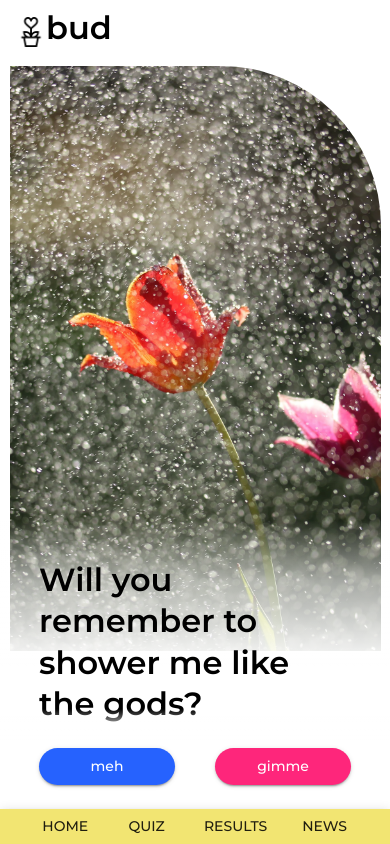
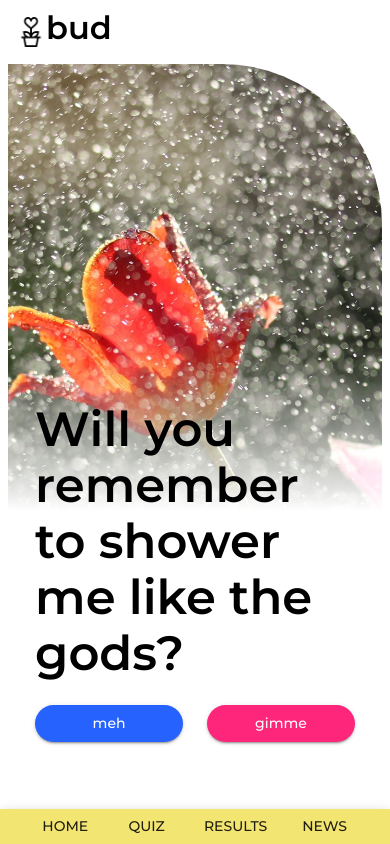
Before and after one commit to alicewestcreate/bud, a React (Create React App) app: page /quiz in a window 390 px wide. Built offline with nearby package versions, Linux system fonts and the light colour scheme.

Commit message:
refactoring quiz layout for responsive designs

```diff
--- /dev/null
+++ b/src/components/PageContainer.js
@@ -0,0 +1,34 @@
+import React from "react";
+import { useMediaQuery } from "@mui/material";
+import { Box } from "@mui/system";
+
+const PageContainer = (props) => {
+    const isPortrait = useMediaQuery("(orientation: portrait)");
+    const isLandscape = useMediaQuery("(orientation: landscape)");
+
+    const styles = {
+      display: "flex",
+      alignItems: "center",
+      justifyContent: "center",
+      width: "100vw",
+      ...(isPortrait
+        ? {
+            flexDirection: "column",
+            height: "80vh",
+            padding: "2vw",
+          }
+        : isLandscape
+        ? {
+            flexDirection: "row",
+          }
+        : {}),
+    };
+
+    return (
+      <Box className="quizContainer" sx={styles}>
+        {props.children}
+      </Box>
+    );
+  };
+
+export default PageContainer;
--- a/src/components/containers/PageContainer.js
+++ b/src/components/containers/PageContainer.js
@@ -12,12 +12,12 @@ const PageContainer = ({children, parent = "questions"}) => {
 
 
     return (
-        <Box
+        <Box id="PAGECONTAINER"
         sx={{
-          // position: "fixed",
           display: "flex",
-          alignContent: "center",
-          flexDirection: "column",
+          // alignContent: "center",
+          justifyContent: "center",
+          // flexDirection: "column",
           marginTop: "56px",
           height,
         }}
--- a/src/components/imagesTags/ImageBox.js
+++ b/src/components/imagesTags/ImageBox.js
@@ -27,13 +27,6 @@ const ImageBox = ({ alt, imagePath, parent = "questions" }) => {
       ? imagePath
       : undefined;
 
-    // const src =
-    // parent === "questions"
-    //   ? currentImage
-    //   : parent === "results"
-    //   ? imagePath
-    //   : undefined;
-
   return (
     <Box
       component="img"
@@ -41,9 +34,12 @@ const ImageBox = ({ alt, imagePath, parent = "questions" }) => {
       alt={alt}
       sx={{
         objectFit: "cover",
-        width: "95vw",
-        height: "100%",
-        verticalAlign: "bottom",
+        width: "150%",
+        height: "150%",
+        maxWidth: "none",
+        maxHeight: "none",
+        objectPosition: "center",
+
       }}
     />
   );
--- a/src/components/nav/NavBar.js
+++ b/src/components/nav/NavBar.js
@@ -4,7 +4,7 @@ import { AppBar } from "@mui/material";
 
 const NavBar = () => {
   return (
-    <AppBar position="fixed" color="primary" sx={{ height: "35px", top: "auto", bottom: 0, display: 'flex', justifyContent: 'center' }}>
+    <AppBar color="primary" sx={{ height: "35px", top: "auto", bottom: 0, display: 'flex', justifyContent: 'center',  position:"fixed" }}>
         <NavItem></NavItem>
     </AppBar>
   );
--- a/src/data/questions.json
+++ b/src/data/questions.json
@@ -7,33 +7,40 @@
             "filter": {
                 "left": {
                     "btnTxt": "meh",
-                    "property": "Watering",
-                    "searchVal": ["Must dry between watering & Water only when dry", "Water only when dry & Must dry between watering"],
-                    "feature": "Low Maintenance"
+                    "property": "",
+                    "searchVal": [],
+                    "feature": ""
                 },
                 "right": {
                     "btnTxt": "gimme",
                     "property": "Watering",
-                    "searchVal": ["Keep moist between watering & Must not dry between watering", "Change water regularly in the cup & Water when soil is half dry"],
-                    "feature": "Worth The Maintenance"
+                    "searchVal": [
+                        "Keep moist between watering & Must not dry between watering",
+                        "Change water regularly in the cup & Water when soil is half dry",
+                        "Keep moist between watering & Water when soil is half dry"
+                    ,   "Water when soil is half dry & Change water regularly in the cup"],
+                    "feature": "Freq. Misting"
                 }
             }
         },
         "sub": {
-            "question": "Or shall I pack enough to get through the droughts?",
+            "question": "Or is it best if I hold my own water?",
             "img": "succulent.webp",
             "filter": {
                 "left": {
                     "btnTxt": "meh",
-                    "property": "Family",
-                    "searchVal": ["Agavaceae", "Liliaceae" ],
-                    "feature": "Hardy"
+                    "property": "Watering",
+                    "searchVal": ["Keep moist between watering & Can dry between watering",
+                    "Water when soil is half dry & Can dry between watering",
+                    "Water when soil is half dry & Water only when dry",
+                    "Can dry between watering & Water when soil is half dry"],
+                    "feature": "Low-Maintenance"
                 },
                 "right": {
                     "btnTxt": "gimme",
                     "property": "Family",
-                    "searchVal": ["Cactaceae", "Asclepiadaceae"],
-                    "feature": "Store Water"
+                    "searchVal": ["Cactaceae", "Agavaceae", "Arecaceae", "Euphorbiaceae", "Asclepiadaceae", "Bromeliaceae", "Apocynaceae", "Araliaceae", "Moraceae", "Palmae", "Melastomataceae", "Vitaceae"],
+                    "feature": "Drought Tolerant"
                 }
             }
         }
@@ -46,15 +53,15 @@
             "filter": {
                 "left": {
                     "btnTxt": "meh",
-                    "property": "Light tolered",
-                    "searchVal": ["Diffuse light ( Less than 5,300 lux / 500 fc)", "Strong light ( 21,500 to 3,200 lux/2000 to 300 fc)"],
-                    "feature": "Shade"
+                    "property": "",
+                    "searchVal": [],
+                    "feature": ""
                 },
                 "right": {
                     "btnTxt": "gimme",
                     "property": "Light ideal",
-                    "searchVal": ["Full sun (+21,500 lux /+2000 fc )"],
-                    "feature": "Sunshine"
+                    "searchVal": ["Full sun (+21,500 lux /+2000 fc )", "Strong light ( 21,500 to 3,200 lux/2000 to 300 fc)"],
+                    "feature": "Sun Worshiper"
                 }
             }
         },
@@ -65,14 +72,14 @@
                 "left": {
                     "btnTxt": "meh",
                     "property": "Light ideal",
-                    "searchVal": ["Diffuse light ( Less than 5,300 lux / 500 fc)", "Strong light ( 21,500 to 3,200 lux/2000 to 300 fc)", "Full sun (+21,500 lux /+2000 fc )"],
-                    "feature": "Multiple Sun"
+                    "searchVal": ["Diffuse light ( Less than 5,300 lux / 500 fc)", "Strong light ( 21,500 to 3,200 lux/2000 to 300 fc)"],
+                    "feature": "Varied Sun"
                 },
                 "right": {
                     "btnTxt": "gimme",
                     "property": "Light tolered",
-                    "searchVal": ["Diffuse light ( Less than 5,300 lux / 500 fc)"],
-                    "feature": "Shade"
+                    "searchVal": ["Diffuse light ( Less than 5,300 lux / 500 fc)", "Strong light ( 21,500 to 3,200 lux/2000 to 300 fc)"],
+                    "feature": "Shade Seeker"
                 }
             }
         }
@@ -85,15 +92,15 @@
             "filter": {
                 "left": {
                     "btnTxt": "meh",
-                    "property": "Appeal",
-                    "searchVal": ["Trunc"],
-                    "feature": "No Appeal"
+                    "property": "",
+                    "searchVal": [],
+                    "feature": ""
                 },
                 "right": {
                     "btnTxt": "gimme",
                     "property": "Appeal",
-                    "searchVal": ["Flower", "Color"],
-                    "feature": "Special"
+                    "searchVal": ["Flower", "Color", "Style"],
+                    "feature": "Conversation Starter"
                 }
             }
         },
@@ -110,8 +117,8 @@
                 "right": {
                     "btnTxt": "gimme",
                     "property": "Appeal",
-                    "searchVal": ["Foliage","Robustness"],
-                    "feature": "Foliage"
+                    "searchVal": ["Foliage", "Robustness", "Trunc", "Bearing"],
+                    "feature": "Crowd Pleaser"
                 }
             }
         }
--- a/src/index.css
+++ b/src/index.css
@@ -5,6 +5,8 @@ body {
   margin: 0;
   -webkit-font-smoothing: antialiased;
   -moz-osx-font-smoothing: grayscale;
+  width: 100vw;
+  overflow-x: hidden;
 
 }
 
--- a/src/pages/majorSections/Questions.js
+++ b/src/pages/majorSections/Questions.js
@@ -1,65 +1,117 @@
 import React from "react";
-import ContainerForImage from "../../components/containers/ContainerForImage";
 import ImageBox from "../../components/imagesTags/ImageBox";
-import TextDiv from "../../components/containers/TextDiv";
-import QuestionHeading from "../../components/copy/QuestionHeading";
-import ChoiceBtnDiv from "../../components/containers/ChoiceBtnDiv";
 import ChoiceButton from "../../components/buttons/ChoiceButton";
+import { Typography, useMediaQuery } from "@mui/material";
+import { Box } from "@mui/system";
+import PageContainer from "../../components/PageContainer";
 
-const Questions = ({ functionsHandlers, currentQuestion, handlePreferencesUpdate}) => {
+const Questions = ({
+  functionsHandlers,
+  currentQuestion,
+  handlePreferencesUpdate,
+}) => {
+  const isPortrait = useMediaQuery("(orientation: portrait)");
+  const isLandscape = useMediaQuery("(orientation: landscape)");
 
+  const [handleClickRight, handleClickLeft] = functionsHandlers;
+  const bggradient =
+    "linear-gradient(0deg, rgba(255, 255, 255, 1) 60%, rgba(255, 255, 255, 0.6) 75%, rgba(255, 255, 255, 0) 100%)";
 
- // eslint-disable-next-line no-unused-vars
-  // const { userPreferences, setUserPreferences } = useContext(QuizPreferences); // Stores quizdata & transfered to results page.
-
-  // const [quizData, setQuizData] = useState({ // store all properties searchvalues and features.
-  //   allProperties: [],
-  //   allValues: [],
-  //   allFeatures: [],
-  // });
-
-  // const handlePreferencesUpdate = (newProperty, newValue, newFeature ) => {
-
-  //   setQuizData(prevState => ({
-  //     allProperties: [...prevState.allProperties, newProperty],
-  //     allValues: [...prevState.allValues, newValue],
-  //     allFeatures: [...prevState.allFeatures, newFeature]
-  //       }));
-  // console.log("updateing setQuiz");
-  //  setUserPreferences(quizData)
-
-  // }
-
-  // useEffect(() => {
-  //   console.log(quizData.allValues)
-
-  // }, [quizData.allValues]);
-
-
-
-
-  const[handleClickRight, handleClickLeft ] =  functionsHandlers
-
-
-
+  if (isPortrait) {
     return (
       <>
-      <ContainerForImage parent={"questions"}>
+      <PageContainer>
+        {/* <Box
+          className="quizContainer"
+          sx={{
+            display: "flex",
+            flexDirection: "column", //row
+            alignItems: "center",
+            justifyContent: "center",
+            height: "80vh", // N/A
+            width: "100vw",
+            padding: "2vw", // N/A
+          }}
+        > */}
+          <Box
+           className="imageContainer"
+            sx={{
+              // display: "flex",
+              // flex: 1,
+              // width: "47vw",
+              // height: "90vh",
+            }}
+          >
+            <Box
+             className="imageFrame"
+              sx={{
+                display: "flex",
+                alignItems: "center",
+                justifyContent: "center",
+                borderRadius: "0 10rem 0 0",
+                height: "75vh", //maxHeight: "100%",
+                overflow: "hidden",
+              }}
+            >
               <ImageBox
+              className="ImageBox"
                 parent={"questions"}
                 imagePath={currentQuestion.img}
                 alt={"Cactus"}
               />
-      </ContainerForImage>
+            </Box>
+          </Box>
 
-      <TextDiv parent={"questions"}>
-        <QuestionHeading question={currentQuestion.question} />
-      </TextDiv>
+          <Box
+          className = "TextFrame"
+            sx={{
+              display: "flex",
+              flexDirection: "column",
+              alignItems: "flex-end", //center
+              justifyContent: "space-between", //center
+              // flex: 1,
+              gap: 3, // NA
+              padding: "0 7vw", // NA
+              paddingTop: "5vh", // NA
+              height: "40vh", // 90vh
+              marginTop: "-40vh", // NA
+              backgroundImage: bggradient, // NA
+            }}
+          >
+            <Box
+            className="headingFrame"
 
-      <ChoiceBtnDiv parent={"questions"}>
+            sx={{ display: "flex",
+            flexGrow: 1 // NA
+            // padding: "0 100px 0 50px",
+            // width: "80%
+
+            }}>
+              <Typography
+                variant="h1"
+                component="h1"
+                sx={{
+                  fontSize: "3rem", //4REM
+                  marginTop: "auto" }}
+              >
+                {currentQuestion.question}
+              </Typography>
+            </Box>
+
+            <Box
+            className = "ButtonContainer"
+              sx={{
+                // pt: 10,
+                gap: 3,
+                display: "flex",
+                flexDirection: "row",
+                alignItems: "flex-end",
+                width: "100%", // 80%
+              }}
+            >
               <ChoiceButton
                 handleIt={handleClickLeft}
-          handlePreferencesUpdate = {handlePreferencesUpdate}
+                handlePreferencesUpdate={handlePreferencesUpdate}
                 color="third"
                 text={currentQuestion.filter.left.btnTxt}
                 propertyValue={currentQuestion.filter.left.property}
@@ -68,17 +120,159 @@ const Questions = ({ functionsHandlers, currentQuestion, handlePreferencesUpdate
               />
               <ChoiceButton
                 handleIt={handleClickRight}
-            handlePreferencesUpdate = {handlePreferencesUpdate}
+                handlePreferencesUpdate={handlePreferencesUpdate}
                 color="secondary"
                 text={currentQuestion.filter.right.btnTxt}
                 propertyValue={currentQuestion.filter.right.property}
                 searchValue={currentQuestion.filter.right.searchVal}
                 featureValue={currentQuestion.filter.right.feature}
-
               />
-      </ChoiceBtnDiv>
+            </Box>
+          </Box>
+        {/* </Box> */}
+        </PageContainer>
       </>
     );
+  }
+
+  if (isLandscape) {
+    return (
+      <>
+      <PageContainer>
+        {/* <Box
+          className="quizContainer"
+          sx={{
+            display: "flex",
+            flexDirection: "row",
+            alignItems: "center",
+            justifyContent: "center",
+            width: "100vw",
+          }}
+        > */}
+          <Box
+            sx={{
+              display: "flex",
+              flex: 1,
+              width: "47vw",
+              height: "90vh",
+            }}
+          >
+            <Box
+              sx={{
+                display: "flex",
+                alignItems: "center",
+                justifyContent: "center",
+                borderRadius: "0 10rem 0 0",
+                maxHeight: "100%",
+                overflow: "hidden",
+              }}
+            >
+              <ImageBox
+                parent={"questions"}
+                imagePath={currentQuestion.img}
+                alt={"Cactus"}
+              />
+            </Box>
+          </Box>
+          <Box
+            sx={{
+              display: "flex",
+              flexDirection: "column",
+              alignItems: "center",
+              justifyContent: "center",
+              flex: 1,
+              width: "47vw",
+              height: "90vh",
+            }}
+          >
+            <Box
+              sx={{ display: "flex",
+              // flexGrow: 1,
+              padding: "0 100px 0 50px",
+              width: "80%"
+            }}
+            >
+              <Typography
+                variant="h1"
+                component="h1"
+                sx={{
+                  fontSize: "4rem",
+                  marginTop: "auto",
+                }}
+              >
+                {currentQuestion.question}
+              </Typography>
+            </Box>
+            <Box
+              sx={{
+                pt: 10,
+                gap: 3,
+                display: "flex",
+                flexDirection: "row",
+                alignItems: "flex-end",
+                width: "80%",
+              }}
+            >
+              <ChoiceButton
+                handleIt={handleClickLeft}
+                handlePreferencesUpdate={handlePreferencesUpdate}
+                color="third"
+                text={currentQuestion.filter.left.btnTxt}
+                propertyValue={currentQuestion.filter.left.property}
+                searchValue={currentQuestion.filter.left.searchVal}
+                featureValue={currentQuestion.filter.left.feature}
+              />
+              <ChoiceButton
+                handleIt={handleClickRight}
+                handlePreferencesUpdate={handlePreferencesUpdate}
+                color="secondary"
+                text={currentQuestion.filter.right.btnTxt}
+                propertyValue={currentQuestion.filter.right.property}
+                searchValue={currentQuestion.filter.right.searchVal}
+                featureValue={currentQuestion.filter.right.feature}
+              />
+            </Box>
+          </Box>
+          </PageContainer>
+        {/* </Box> */}
+      </>
+    );
+  }
 };
 
 export default Questions;
+
+// <>
+// <ContainerForImage parent={"questions"}>
+//   <ImageBox
+//     parent={"questions"}
+//     imagePath={currentQuestion.img}
+//     alt={"Cactus"}
+//   />
+// </ContainerForImage>
+
+// <TextDiv parent={"questions"}>
+//   <QuestionHeading question={currentQuestion.question} />
+// </TextDiv>
+
+// <ChoiceBtnDiv parent={"questions"}>
+//   <ChoiceButton
+//     handleIt={handleClickLeft}
+//     handlePreferencesUpdate={handlePreferencesUpdate}
+//     color="third"
+//     text={currentQuestion.filter.left.btnTxt}
+//     propertyValue={currentQuestion.filter.left.property}
+//     searchValue={currentQuestion.filter.left.searchVal}
+//     featureValue={currentQuestion.filter.left.feature}
+//   />
+//   <ChoiceButton
+//     handleIt={handleClickRight}
+//     handlePreferencesUpdate={handlePreferencesUpdate}
+//     color="secondary"
+//     text={currentQuestion.filter.right.btnTxt}
+//     propertyValue={currentQuestion.filter.right.property}
+//     searchValue={currentQuestion.filter.right.searchVal}
+//     featureValue={currentQuestion.filter.right.feature}
+//   />
+// </ChoiceBtnDiv>
+// </>
--- a/src/pages/majorSections/ResultsCard.js
+++ b/src/pages/majorSections/ResultsCard.js
@@ -10,6 +10,7 @@ import LikeDislikeButton from "../../components/buttons/LikeDislikeButton";
 
 import Features from "./Features";
 import getName from "../majorfunctions/getName";
+import { Box } from "@mui/system";
 
 const ResultsCard = ({ plantIndex, showNextCard }) => {
   const [displayFeatures, setDisplayFeatures] = useState(false);
@@ -17,7 +18,8 @@ const ResultsCard = ({ plantIndex, showNextCard }) => {
   console.log("matched on", plantIndex);
 
   return (
-    <>
+
+    <Box sx={{display: "flex", flexDirection: "column"}}>
       <ContainerForImage parent={"results"}>
         <ImageBox parent={"results"} imagePath={plantIndex.Img} alt={""} />
       </ContainerForImage>
@@ -41,7 +43,7 @@ const ResultsCard = ({ plantIndex, showNextCard }) => {
           text={"yes"}
         ></LikeDislikeButton>
       </ChoiceBtnDiv>
-    </>
+      </Box>
   );
 };
 
```
Also changed, not shown: src/pages/Home.js (+25 -8 lines), src/pages/News.js (+11 -14 lines). Lines whose indentation alone changed are shown as unchanged.
